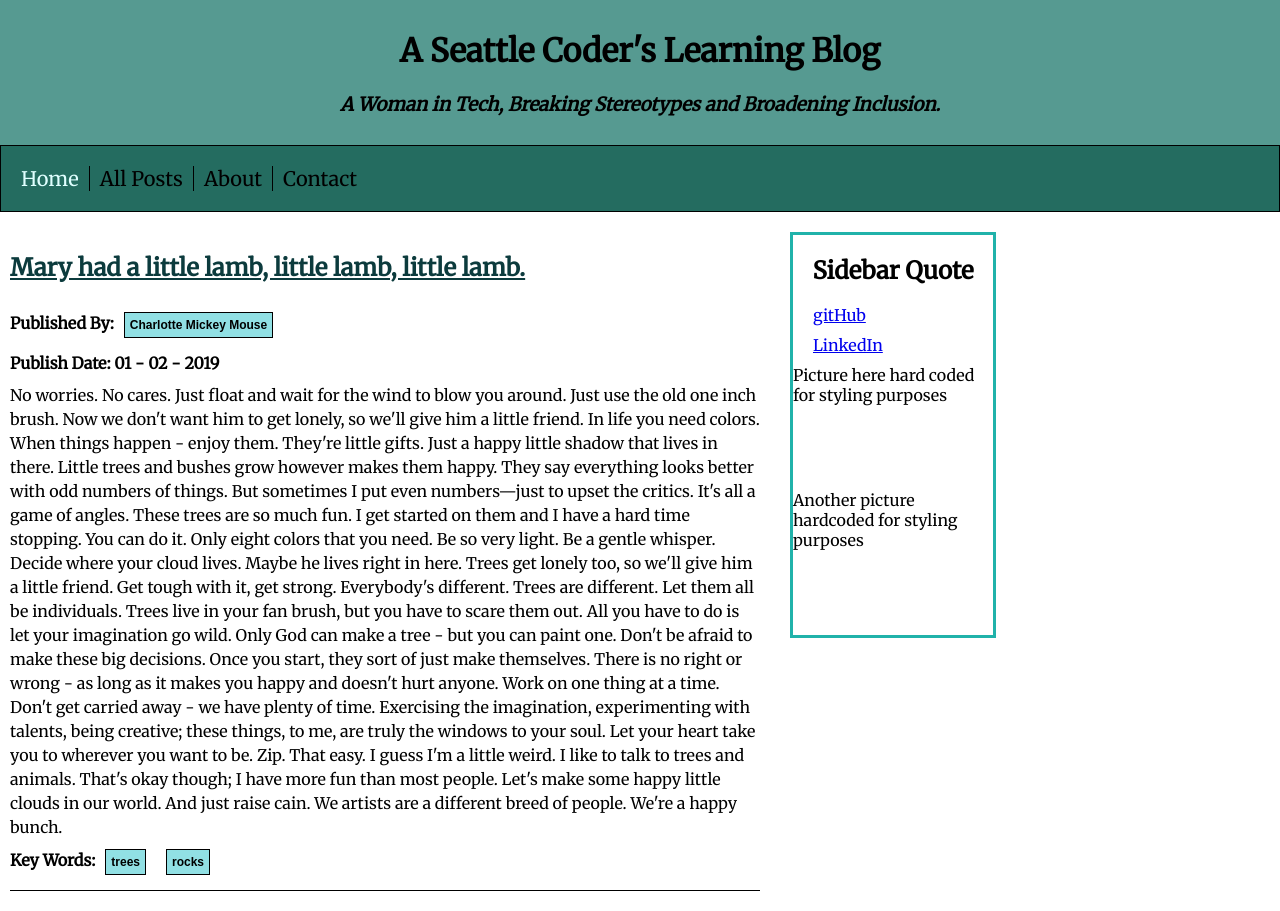
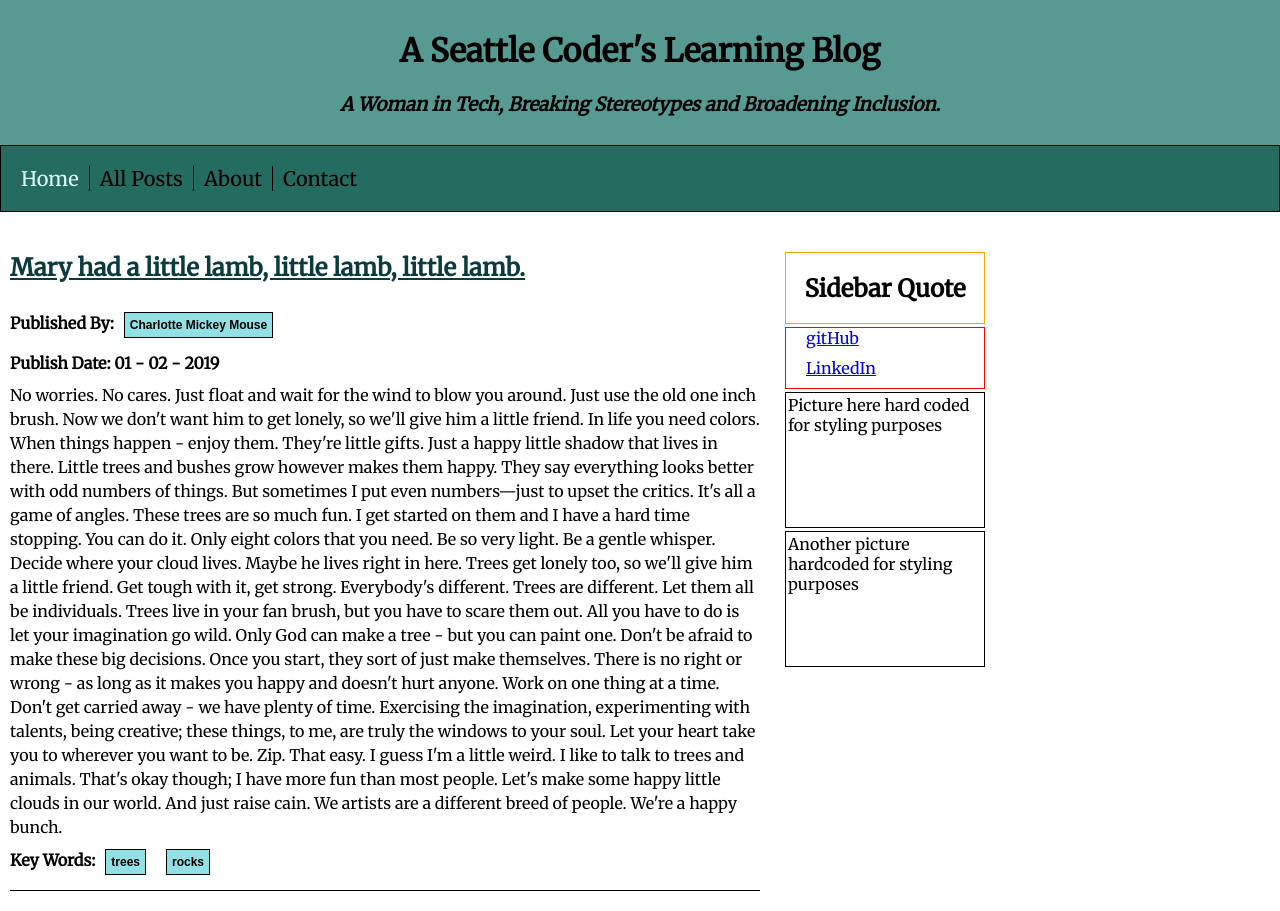
Before and after one commit to FreeMonkey19/react-learning-journal, a React (Create React App) app: page / in a window 1280 px wide. Built offline with nearby package versions, Linux system fonts and the light colour scheme.

Commit message:
install updated npm and divide sidebar into 4 divs and hide the images whendevice is small

```diff
--- a/src/Sidebar.css
+++ b/src/Sidebar.css
@@ -1,6 +1,10 @@
 .sidebar-container {
-  border: 3px solid lightseagreen;
-  margin: 20px;
+  margin: 40px 15px 40px 15px;
+}
+
+.sidebar-nav {
+  border: red solid 1px;
+  margin-bottom: 3px;
 }
 
 .sidebar-quote {
@@ -8,13 +12,9 @@
 }
 .sidebar-nav-link {
   margin-left: 20px;
-  /* padding-bottom: 10px; */
 }
 .sidebar-nav-link-container {
   margin-bottom: 10px;
-}
-.sidebar-pic {
-  margin: 25px 10px 25px 10px;
 }
 .sidebar-pics-container {
   display: none;
@@ -22,9 +22,17 @@
   height: 250px;
 }
 .sidebar-pic {
-  width: 200px;
-  height: 125px;
-  margin: auto;
+  height: 130px;
+  border: solid black 1px;
+  margin-bottom: 3px;
+  padding: 2px;
+}
+.sidebar-pic:last-of-type {
+  margin-bottom: 0;
+}
+.sidebar-quote-container {
+  border: orange solid 1px;
+  margin-bottom: 3px;
 }
 
 @media (min-width: 600px) {
--- a/src/Sidebar.js
+++ b/src/Sidebar.js
@@ -6,7 +6,7 @@ export class Sidebar extends Component {
   render() {
     return (
       <div className="sidebar-container">
-        <div>
+        <div className="sidebar-quote-container">
           <h2 className="sidebar-quote">Sidebar Quote</h2>
         </div>
         <div className="sidebar-nav">
```
